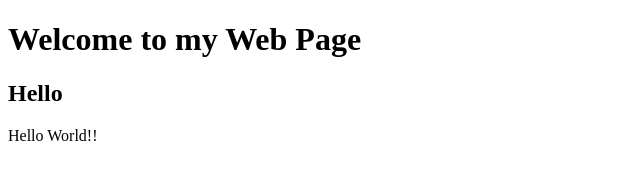
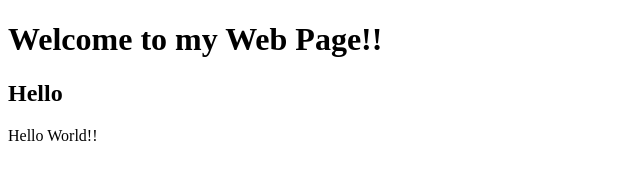
Before and after one commit to nikgautam/CS50, a plain HTML site: page index.html in a window 1280 px wide. Shown: the full height of the page, 0-640 px from the left. Drawn offline with Linux system fonts and the light colour scheme.

Commit message:
Improve Heading

```diff
--- a/index.html
+++ b/index.html
@@ -9,7 +9,7 @@
 </head>
 
 <body>
-    <h1>Welcome to my Web Page</h1>
+    <h1>Welcome to my Web Page!!</h1>
     <h2>Hello</h2>
     <p>Hello World!!</p>
 </body>
```
